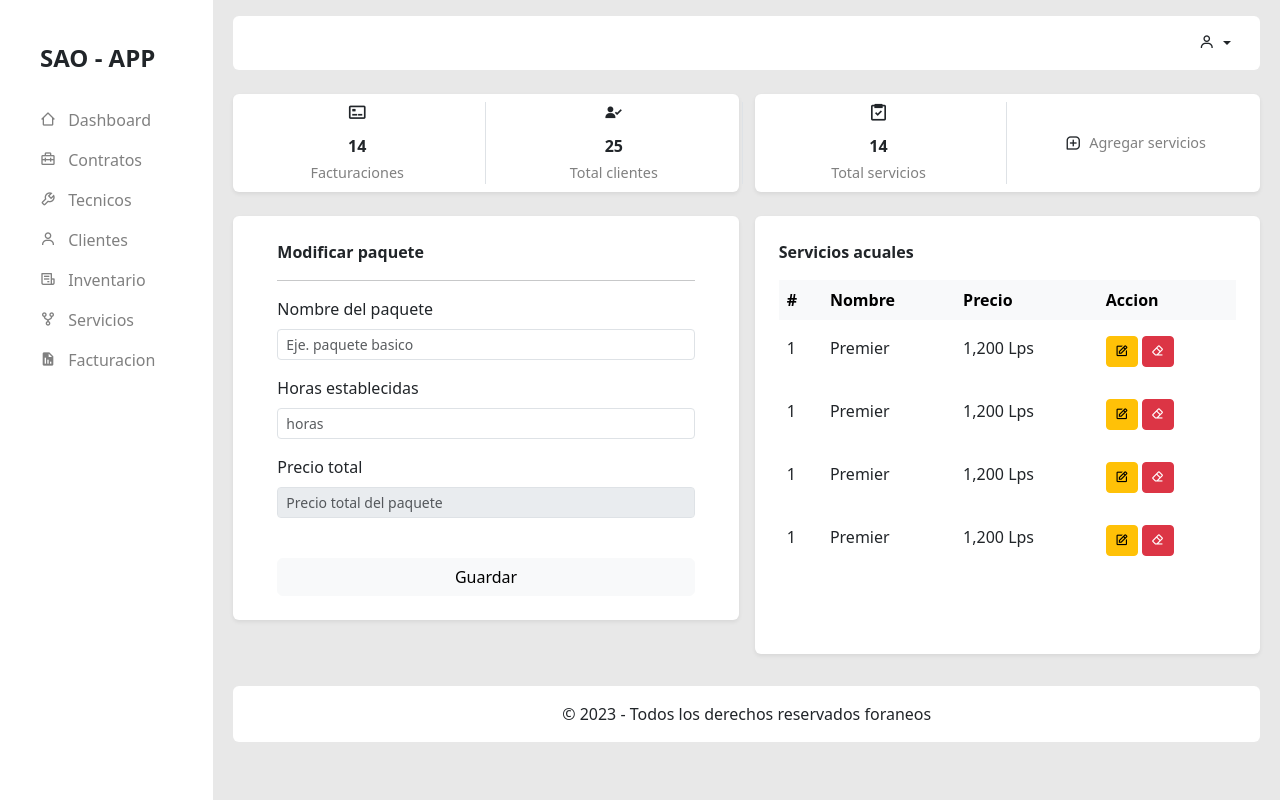
After one commit to LuisSalgadoAlz/SAO-APP, a PHP site: page /paquetes-edits.php in a window 1280 px wide. The commit adds this page. Run offline with PHP 8.4, Linux system fonts and the light colour scheme.

Commit message:
vista: edicion de paquetes

```diff
--- /dev/null
+++ b/paquetes-edits.php
@@ -0,0 +1,33 @@
+<!DOCTYPE html>
+<html lang="en">
+<head>
+    <meta charset="UTF-8">
+    <meta name="viewport" content="width=device-width, initial-scale=1.0">
+    <title>SAO - APP</title>
+    <link href="https://cdn.jsdelivr.net/npm/bootstrap@5.3.0/dist/css/bootstrap.min.css"
+    rel="stylesheet"
+    integrity="sha384-9ndCyUaIbzAi2FUVXJi0CjmCapSmO7SnpJef0486qhLnuZ2cdeRhO02iuK6FUUVM"
+    crossorigin="anonymous">
+    <link rel="stylesheet" href="css/main.css">
+    <link href='https://unpkg.com/boxicons@2.1.4/css/boxicons.min.css' rel='stylesheet'>
+    <script src="https://cdn.jsdelivr.net/npm/chart.js"></script>
+</head>
+<body>
+    <div class="container-fluid">
+        <div class="row">
+            <?php
+                include('./nav-lateral.php');
+            ?>
+            <div class="col-10 body-container overflow-auto">
+                <?php
+                    include('./php/components/body-paquetes-edits.php')
+                ?>
+            </div>
+        </div>
+    </div>
+    <script src="./js/graph-packages.js"></script>
+</body>
+<script src="https://cdn.jsdelivr.net/npm/bootstrap@5.3.0/dist/js/bootstrap.bundle.min.js"
+integrity="sha384-geWF76RCwLtnZ8qwWowPQNguL3RmwHVBC9FhGdlKrxdiJJigb/j/68SIy3Te4Bkz"
+crossorigin="anonymous"></script>
+</html>
--- /dev/null
+++ b/php/components/body-paquetes-edits.php
@@ -0,0 +1,177 @@
+<div class="container">
+    <?php
+        include('header.php');
+    ?>
+    <div class="row mt-2">
+        <div class="col-6 p-2">
+            <div class="container header bg-white rounded p-2 shadow-sm">
+                <div class="row">
+                    <div class="col-6 d-flex justify-content-center align-items-center flex-column border-end">
+                        <h6 class="fs-5">
+                        <i class='bx bx-credit-card-front'></i>
+                        </h6>
+                        <span class="fw-bold mb-1">14</span>
+                        <span class="subtitle-contratos">Facturaciones</span>
+                    </div>
+                    <div class="col-6 d-flex justify-content-center align-items-center flex-column border-end">
+                        <h6 class="fs-5">
+                        <i class='bx bxs-user-check'></i>
+                        </h6>
+                        <span class="fw-bold mb-1">25</span>
+                        <span class="subtitle-contratos">Total clientes</span>
+                    </div>
+                </div>
+            </div>
+        </div>
+        <div class="col-6 p-2">
+            <div class="container header bg-white rounded p-2 shadow-sm">
+                <div class="row">
+                    <div class="col-6 d-flex justify-content-center align-items-center flex-column border-end">
+                        <h6 class="fs-5">
+                        <i class='bx bx-task'></i>
+                        </h6>
+                        <span class="fw-bold mb-1">14</span>
+                        <span class="subtitle-contratos">Total servicios</span>
+                    </div>
+                    <div class="col-6 d-flex justify-content-center align-items-center flex-column">
+                        <button class="btn d-flex gap-2 align-items-center" data-bs-toggle="modal" data-bs-target="#exampleModal">
+                        <i class='bx bx-message-square-add'></i>
+                        <span class="subtitle-contratos">Agregar servicios</span>
+                        </button>
+                    </div>
+                </div>
+            </div>
+        </div>
+    </div>
+    <div class="row mt-2">
+        <div class="col-6 p-2">
+            <div class="container header bg-white rounded p-2 shadow-sm">
+                <div class="row">
+                    <div class="col px-5 pt-3">
+                        <span class="fw-semibold">Modificar paquete</span>
+                        <hr>
+                    </div>
+                </div>
+                <div class="row">
+                    <div class="col px-5">
+                        <div class="mb-3">
+                            <label for="exampleFormControlInput1" class="form-label">Nombre del paquete</label>
+                            <input type="text" class="form-control form-control-sm" id="exampleFormControlInput1" placeholder="Eje. paquete basico">
+                        </div>
+                        <div class="mb-3">
+                            <label for="exampleFormControlInput1" class="form-label">Horas establecidas</label>
+                            <input type="number" class="form-control form-control-sm" id="exampleFormControlInput1" placeholder="horas">
+                        </div>
+                        <div>
+                            <label for="exampleFormControlInput1" class="form-label">Precio total</label>
+                            <input type="text" class="form-control form-control-sm" id="exampleFormControlInput1" placeholder="Precio total del paquete" disabled>
+                        </div>
+                    </div>
+                </div>
+                <div class="row mt-4">
+                    <div class="col px-5 py-3">
+                        <button type="button" class="btn btn-light w-100" data-bs-dismiss="modal">Guardar</button>
+                    </div>
+                </div>
+            </div>
+        </div>
+        <div class="col-6 p-2">
+            <div class="container header bg-white rounded p-4 shadow-sm">
+                <div class="row">
+                    <span class="fw-semibold">
+                        Servicios acuales
+                    </span>
+                </div>
+                <div class="row mt-3">
+                    <div class="col overflow-auto table-scroll" style="height: 43.8vh;">
+                        <table class="table table-hover table-borderless">
+                            <thead class="table-light">
+                            <tr>
+                                <th scope="col">#</th>
+                                <th scope="col">Nombre</th>
+                                <th scope="col">Precio</th>
+                                <th scope="col">Accion</th>
+                            </tr>
+                            </thead>
+                            <tbody>
+                                <tr>
+                                    <td class="py-3">1</td>
+                                    <td class="py-3">Premier</td>
+                                    <td class="py-3">1,200 Lps</td>
+                                    <td class="py-3">
+                                        <a href="./paquetes-edits.php" class="btn btn-warning btn-sm"><i class='bx bx-edit'></i></a>
+                                        <button class="btn btn-danger btn-sm"><i class='bx bx-eraser'></i></button>
+                                    </td>
+                                </tr>
+                                <tr>
+                                    <td class="py-3">1</td>
+                                    <td class="py-3">Premier</td>
+                                    <td class="py-3">1,200 Lps</td>
+                                    <td class="py-3">
+                                        <a href="./paquetes-edits.php" class="btn btn-warning btn-sm"><i class='bx bx-edit'></i></a>
+                                        <button class="btn btn-danger btn-sm"><i class='bx bx-eraser'></i></button>
+                                    </td>
+                                </tr>
+                                <tr>
+                                    <td class="py-3">1</td>
+                                    <td class="py-3">Premier</td>
+                                    <td class="py-3">1,200 Lps</td>
+                                    <td class="py-3">
+                                        <a href="./paquetes-edits.php" class="btn btn-warning btn-sm"><i class='bx bx-edit'></i></a>
+                                        <button class="btn btn-danger btn-sm"><i class='bx bx-eraser'></i></button>
+                                    </td>
+                                </tr>
+                                <tr>
+                                    <td class="py-3">1</td>
+                                    <td class="py-3">Premier</td>
+                                    <td class="py-3">1,200 Lps</td>
+                                    <td class="py-3">
+                                        <a href="./paquetes-edits.php" class="btn btn-warning btn-sm"><i class='bx bx-edit'></i></a>
+                                        <button class="btn btn-danger btn-sm"><i class='bx bx-eraser'></i></button>
+                                    </td>
+                                </tr>
+                            </tbody>
+                        </table>
+                    </div>
+                </div>
+            </div>
+        </div>
+    </div>
+    <div class="row mt-3">
+        <div class="col p-2">
+            <div class="header col-12 bg-white rounded py-2 px-3 d-flex justify-content-center align-items-center">
+                <footer class="footer text-center py-2">
+                    <span>&copy; 2023 - Todos los derechos reservados foraneos</span>
+                </footer>
+            </div>
+        </div>
+  </div>
+</div>
+
+<!-- Formulario del modal -->
+
+<div class="modal fade" id="exampleModal" tabindex="-1" aria-labelledby="exampleModalLabel" aria-hidden="true">
+    <div class="modal-dialog modal-dialog-centered">
+        <div class="modal-content">
+            <div class="modal-header">
+                <h1 class="modal-title fs-5" id="exampleModalLabel">Agregar servicio</h1>
+                <button type="button" class="btn-close" data-bs-dismiss="modal" aria-label="Close"></button>
+            </div>
+            <div class="modal-body">
+                <div class="mb-3">
+                    <label for="exampleFormControlInput1" class="form-label">Servicio</label>
+                    <select class="form-select form-select-sm" aria-label=".form-select-sm example">
+                        <option selected>Selecione una opcion</option>
+                        <option value="1">One</option>
+                        <option value="2">Two</option>
+                        <option value="3">Three</option>
+                    </select>
+                </div>
+            </div>
+            <div class="modal-footer">
+                <button type="button" class="btn btn-secondary" data-bs-dismiss="modal">Cancelar</button>
+                <button type="button" class="btn btn-primary">Finalizar</button>
+            </div>
+        </div>
+    </div>
+</div>
--- a/php/components/body-servicios.php
+++ b/php/components/body-servicios.php
@@ -126,7 +126,7 @@
                                         <td class="py-3">1</td>
                                         <td class="py-3">1,200 Lps</td>
                                         <td class="py-3">
-                                        <button class="btn btn-warning btn-sm"><i class='bx bx-edit'></i></button>
+                                        <a href="./paquetes-edits.php" class="btn btn-warning btn-sm"><i class='bx bx-edit'></i></a>
                                         <button class="btn btn-danger btn-sm"><i class='bx bx-eraser'></i></button>
                                         </td>
                                     </tr>
```
